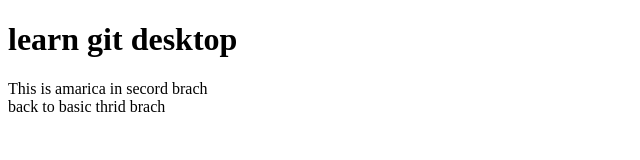
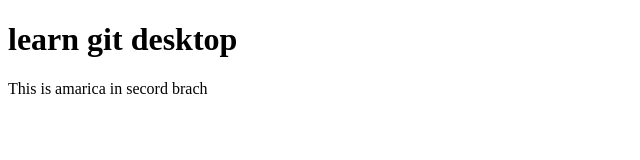
Before and after one commit to wutti1999/projectname, a website: page index.html in a window 1280 px wide. Shown: the whole page, without its empty margins (0-640 px from the left). Drawn offline with Linux system fonts and the light colour scheme.

Commit message:
Revert "add text and footer"
This reverts commit 995233cdc3ca7e4d11ad5a7b80acc5a270aa4b2d.

```diff
--- a/index.html
+++ b/index.html
@@ -11,7 +11,5 @@
     <main>
         This is amarica in secord brach
     </main>
-
-    <footer> back to basic thrid brach</footer>
 </body>
 </html>
```
